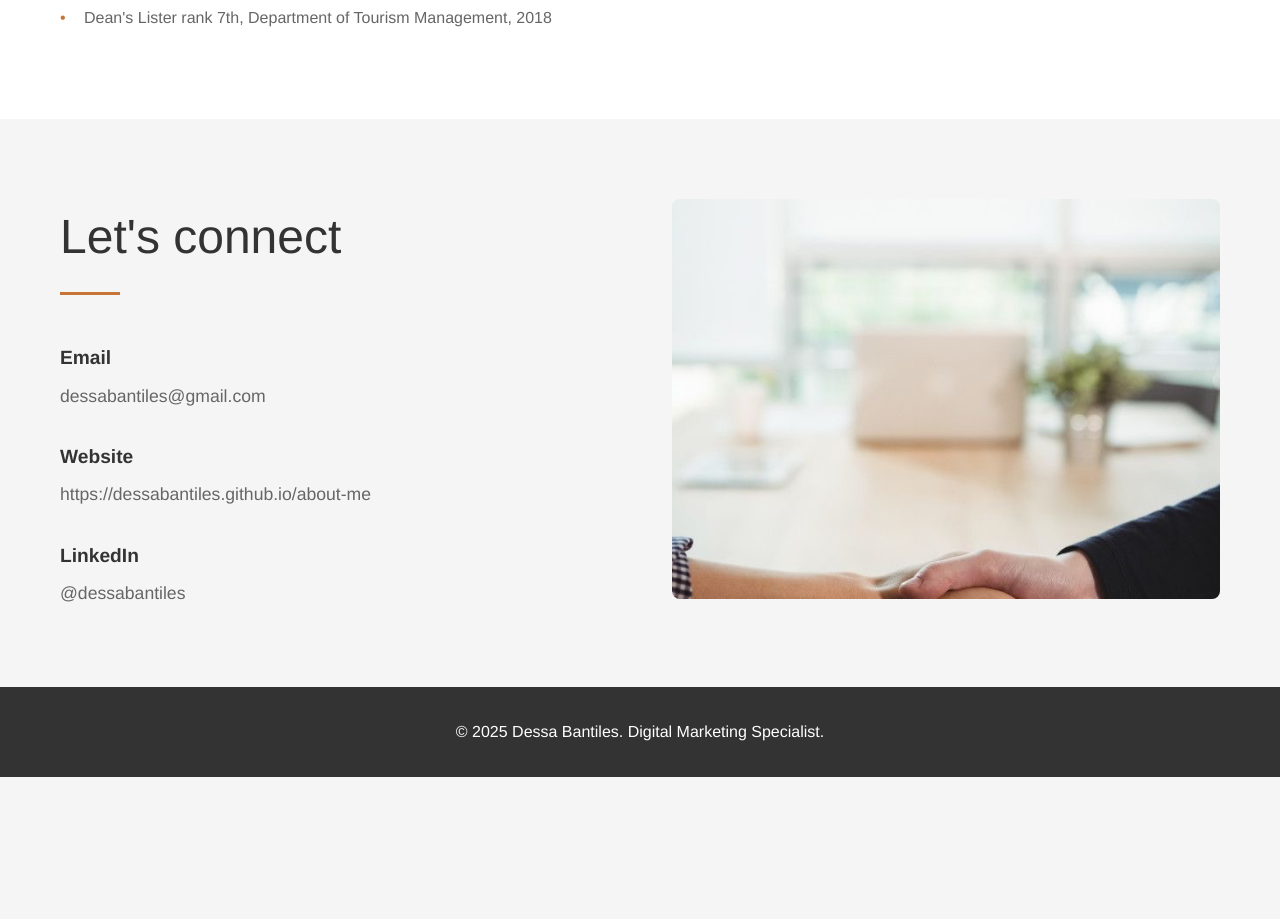
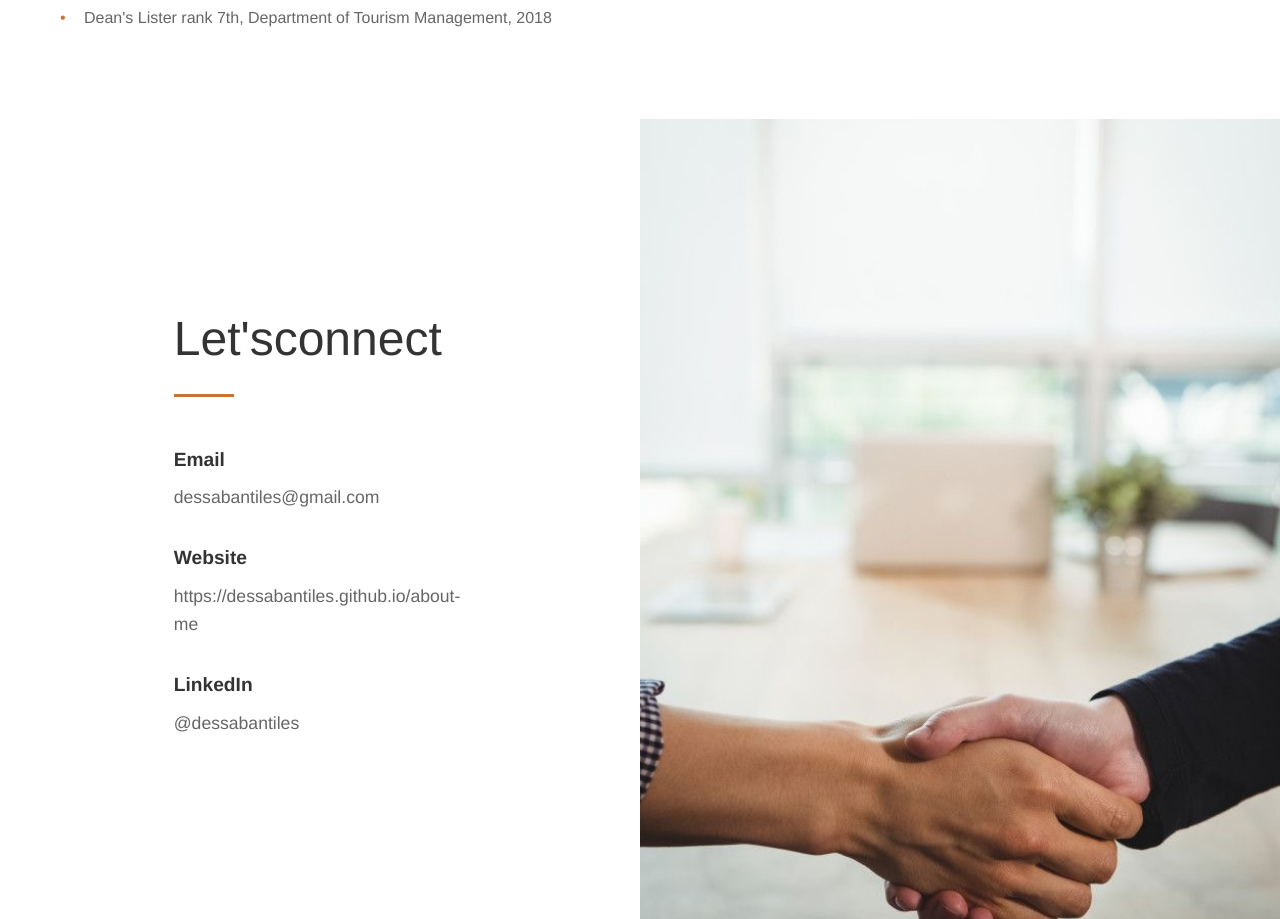
Before and after one commit to dessabantiles/about-me, a plain HTML site: page index.html in a window 1280 px wide. Shown: the part 4466-5385 px from the top of the page. Before the commit the page ends 5243 px from the top, so only its background shows below. Drawn offline with Linux system fonts and the light colour scheme.

Commit message:
Fix the handshake image

```diff
--- a/index.html
+++ b/index.html
@@ -224,10 +224,10 @@
     </section>
 
     <section id="connect" class="connect">
-        <div class="container">
+        <div class="">
             <div class="connect-content">
-                <div class="connect-info">
-                    <h2>Let's connect</h2>
+                <div class="about-text">
+                    <h2>Let'sconnect</h2>
                     <div class="section-divider"></div>
                     <div class="contact-details">
                         <div class="contact-item">
@@ -236,7 +236,8 @@
                         </div>
                         <div class="contact-item">
                             <h3>Website</h3>
-                            <p><a href="https://dessabantiles.github.io/about-me" target="_blank">https://dessabantiles.github.io/about-me</a></p>
+                            <p><a href="https://dessabantiles.github.io/about-me"
+                                    target="_blank">https://dessabantiles.github.io/about-me</a></p>
                         </div>
                         <div class="contact-item">
                             <h3>LinkedIn</h3>
--- a/styles.css
+++ b/styles.css
@@ -121,7 +121,8 @@ h2 {
 }
 
 /* About Section */
-.about {
+.about,
+.connect {
     background-color: #fff;
     min-height: 100vh;
     display: flex;
@@ -130,7 +131,8 @@ h2 {
     position: relative;
 }
 
-.about-content {
+.about-content,
+.connect-content {
     display: flex;
     align-items: center;
     min-height: 100vh;
@@ -139,11 +141,16 @@ h2 {
     margin: 0 auto;
 }
 
-.about-text {
+.about-text,
+.connect-info {
     width: 50%;
     padding: 0 4rem;
     z-index: 2;
     position: relative;
+}
+
+.connect-info {
+    position: absolute;
 }
 
 .about-intro {
@@ -160,7 +167,8 @@ h2 {
     line-height: 1.6;
 }
 
-.about-image {
+.about-image,
+.connect-image {
     position: absolute;
     right: 0;
     top: 0;
@@ -326,15 +334,8 @@ h2 {
 }
 
 /* Connect Section */
-.connect {
-    background-color: #f5f5f5;
-}
-
 .connect-content {
-    display: grid;
-    grid-template-columns: 1fr 1fr;
-    gap: 4rem;
-    align-items: center;
+    justify-content: center;
 }
 
 .contact-details {
@@ -366,9 +367,9 @@ h2 {
 
 .handshake-image {
     width: 100%;
-    height: 400px;
+    height: 100vh;
     object-fit: cover;
-    border-radius: 8px;
+    border-radius: 0;
 }
 
 /* Footer */
```
